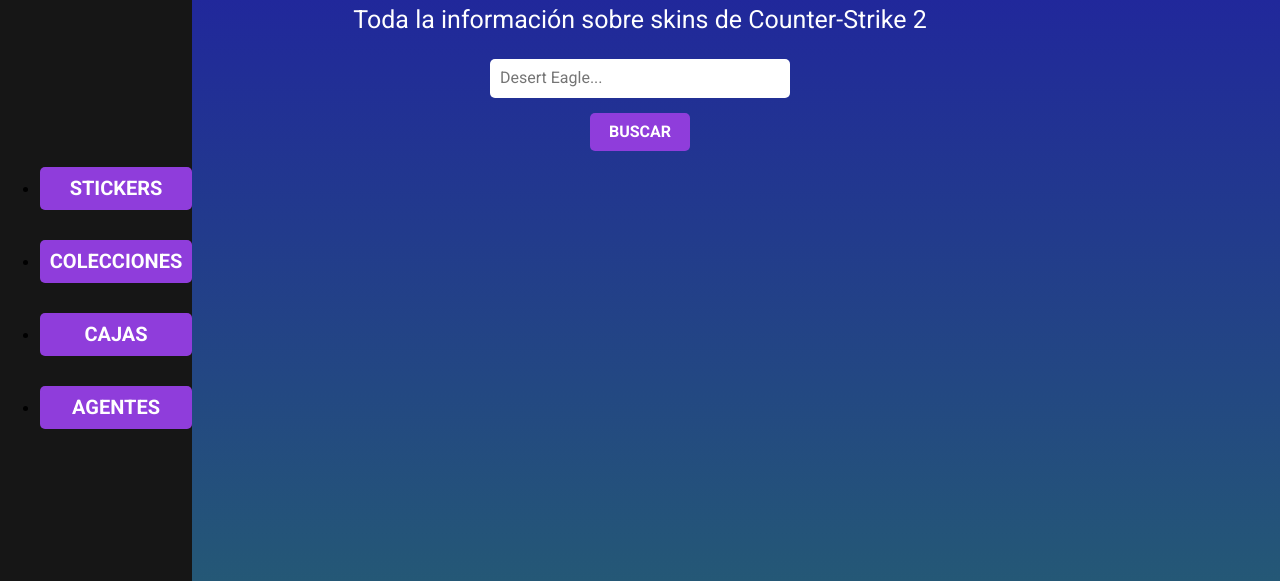
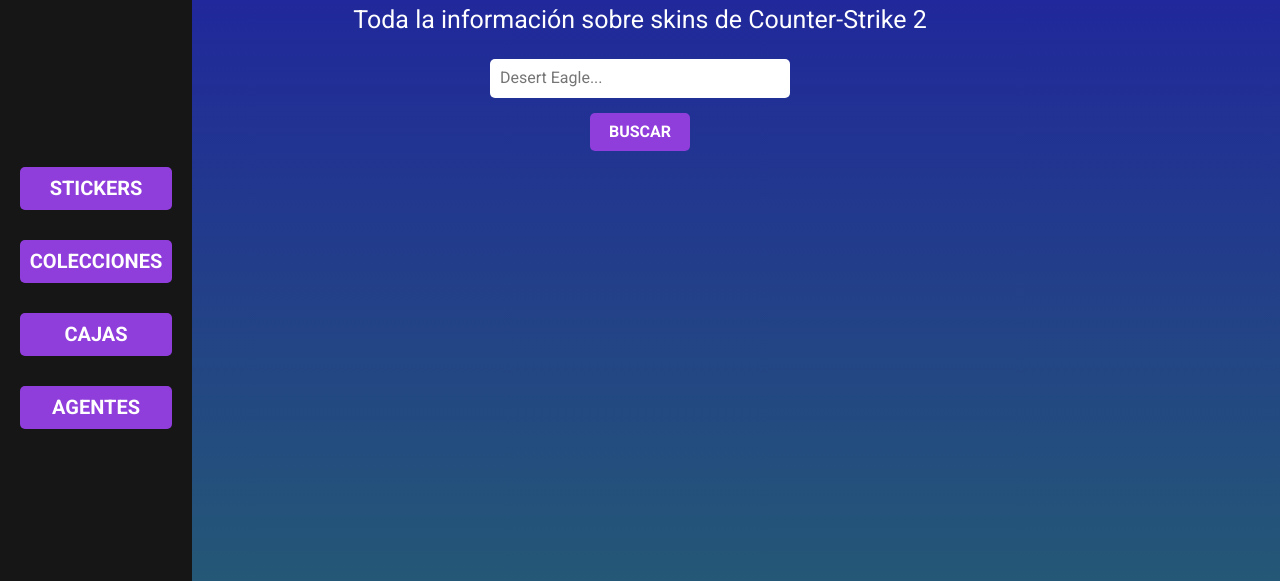
Before and after one commit to Carrisonn/AppCS2, a plain HTML site: page index.html in a window 1280 px wide. Both pictures are taken after a click on the element 265 px from the left and 50 px from the top of the page. Shown: the part 95-676 px from the top of the page. Drawn offline with Linux system fonts and the light colour scheme.

Commit message:
changed the padding of the buttons of the sidebar

```diff
--- a/css/styles.css
+++ b/css/styles.css
@@ -123,7 +123,6 @@ a {
     align-items: center;
     animation: showNavLinks .7s ease-in-out;
     text-align: center;
-    list-style: none;
 }
 
 @keyframes showNavLinks {
@@ -140,11 +139,16 @@ a {
     100% { opacity: 0; }
 }
 
+nav ul {
+    list-style: none;
+    padding: 0;
+}
+
 nav li {
     margin-bottom: 3rem;
     background-color: var(--Purple);
+    border-radius: .5rem;
     padding: 1rem;
-    border-radius: .5rem;
 }
 
 .nav-link {
```
